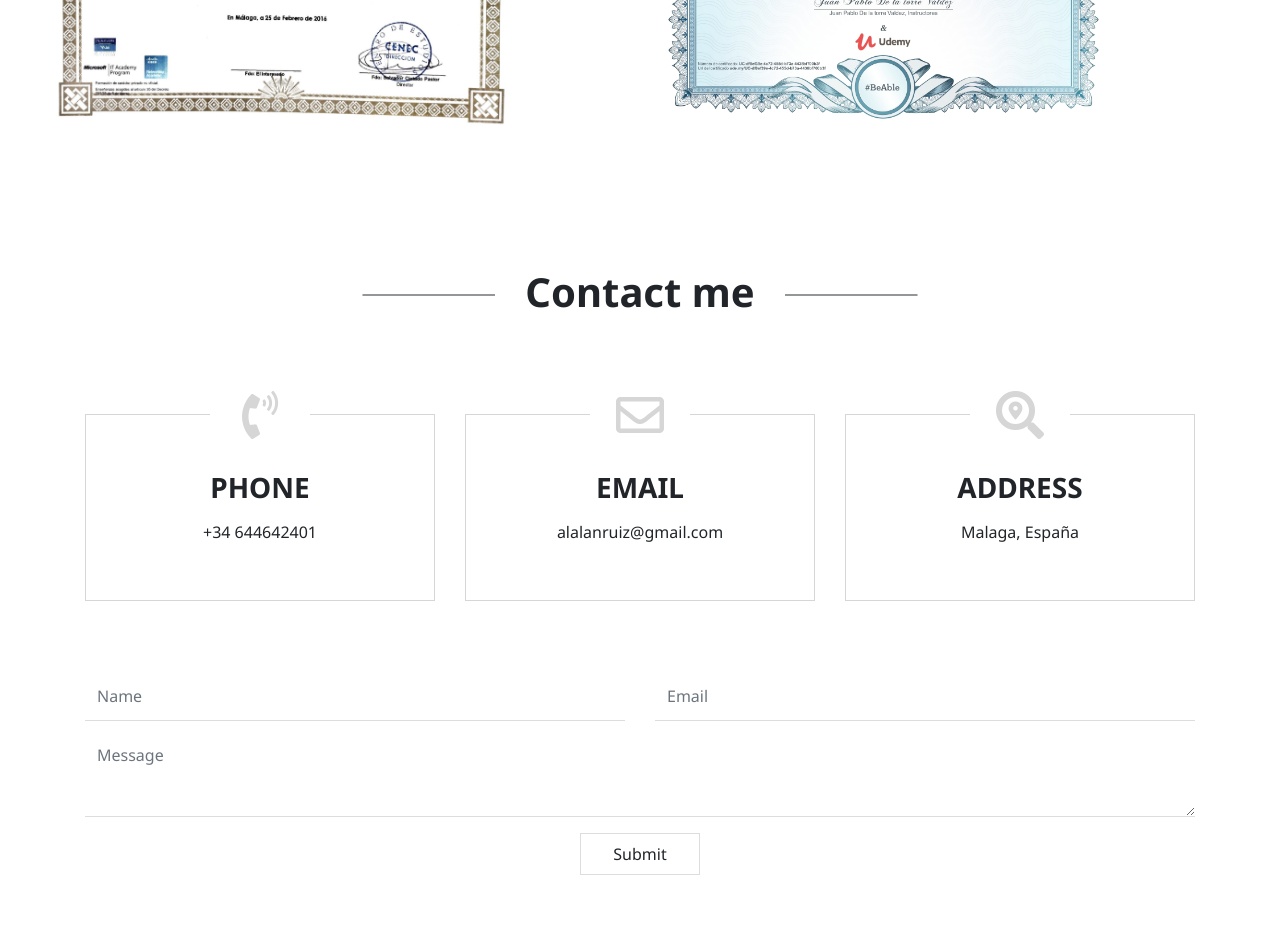
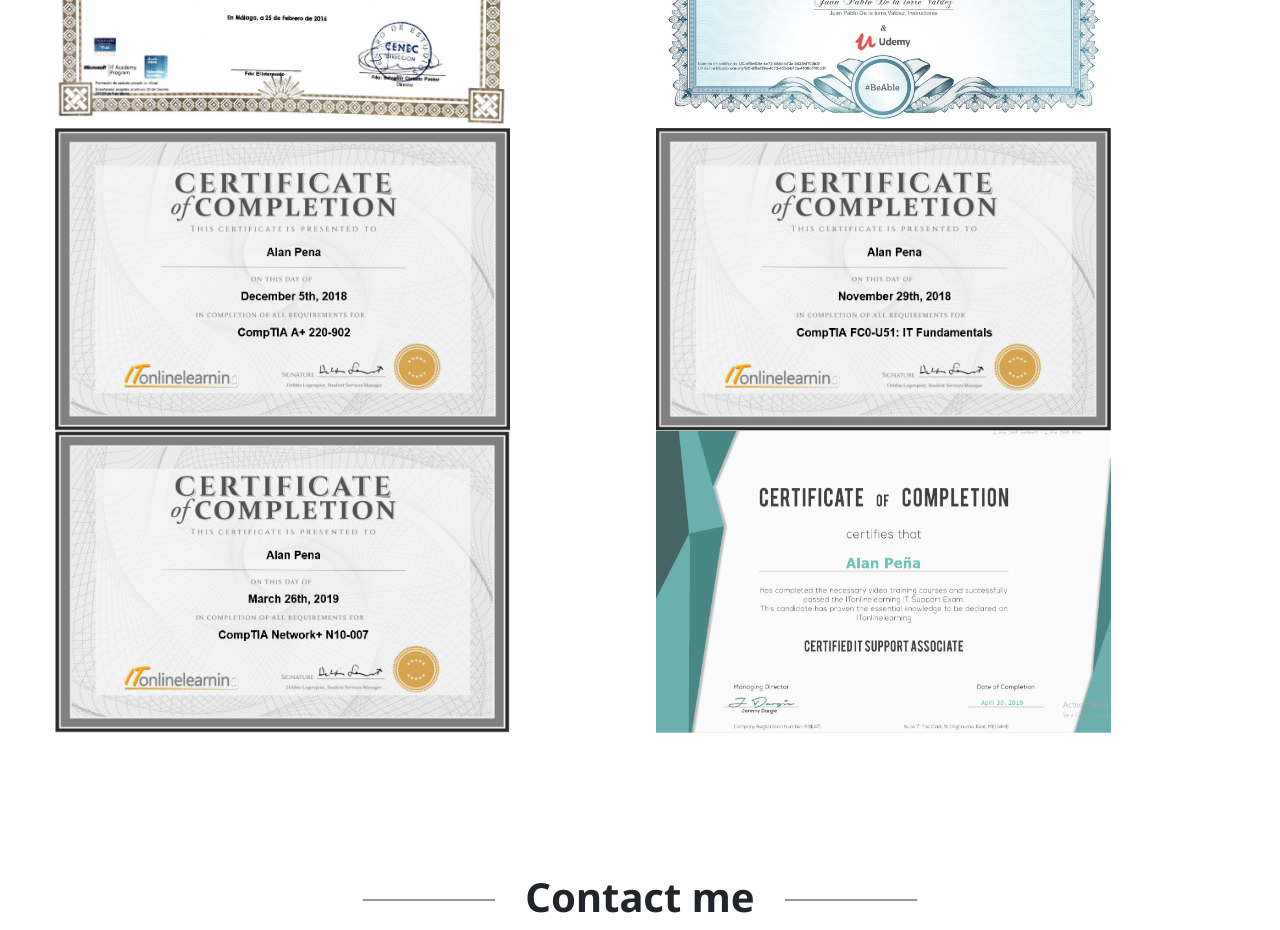
Before and after one commit to AlanPenaRuiz/portfolio, a plain HTML site: page index.html in a window 1280 px wide. Shown: the part 4200-5130 px from the top of the page. Drawn offline with nearby package versions, Linux system fonts and the light colour scheme; a script that the page names is missing.

Commit message:
certificados

```diff
--- a/index.html
+++ b/index.html
@@ -400,6 +400,38 @@
             ><img src="images/certificados/javscript.jpg" alt=""
           /></a>
         </div>
+        <div class="contenedor contenedor-certificados col-md-4">
+          <a
+            href="images/certificados/CompTIA A+ 220-902.png"
+            data-lightbox="certificado"
+            data-title="Certificado CompTIA"
+            ><img src="images/certificados/CompTIA A+ 220-902.png" alt=""
+          /></a>
+
+          <a
+            href="images/certificados/CompTIA FC0-U51 IT Fundamentals.png"
+            data-lightbox="certificado"
+            data-title="Certificado CompTIA"
+            ><img
+              src="images/certificados/CompTIA FC0-U51 IT Fundamentals.png"
+              alt=""
+          /></a>
+        </div>
+        <div class="contenedor contenedor-certificados col-md-4">
+          <a
+            href="images/certificados/CompTIA Network+ N10-007.png"
+            data-lightbox="certificado"
+            data-title="Certificado CompTIA"
+            ><img src="images/certificados/CompTIA Network+ N10-007.png" alt=""
+          /></a>
+
+          <a
+            href="images/certificados/itsupport.png"
+            data-lightbox="certificado"
+            data-title="Certificado IT"
+            ><img src="images/certificados/itsupport.png" alt=""
+          /></a>
+        </div>
       </section>
       <!-- contact start -->
       <section id="contact">
@@ -437,7 +469,7 @@
             </div>
           </div>
           <div class="contact-form text-center">
-            <form action="">
+            <form action="mailto:alalanruiz@gmail.com">
               <div class="row">
                 <div class="col-md-6">
                   <div class="form-group">
```
Also changed, not shown: images/certificados/CompTIA A+ 220-902.png (added), images/certificados/CompTIA FC0-U51 IT Fundamentals.png (added), images/certificados/CompTIA Network+ N10-007.png (added), images/certificados/itsupport.png (added).
